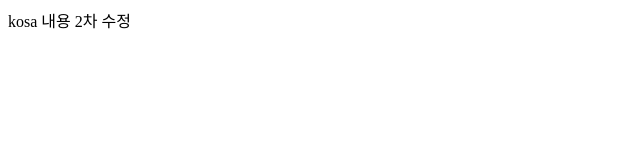
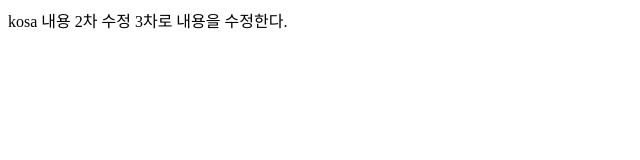
Before and after one commit to eunyeong1328/kosa1000, a plain HTML site: page kosa.html in a window 1280 px wide. Shown: the whole page, without its empty margins (0-640 px from the left). Drawn offline with Linux system fonts and the light colour scheme.

Commit message:
fix 3num kosa.html

```diff
--- a/kosa.html
+++ b/kosa.html
@@ -8,5 +8,6 @@
 </head>
 <body>
     kosa 내용 2차 수정
+    3차로 내용을 수정한다.
 </body>
 </html>
```
